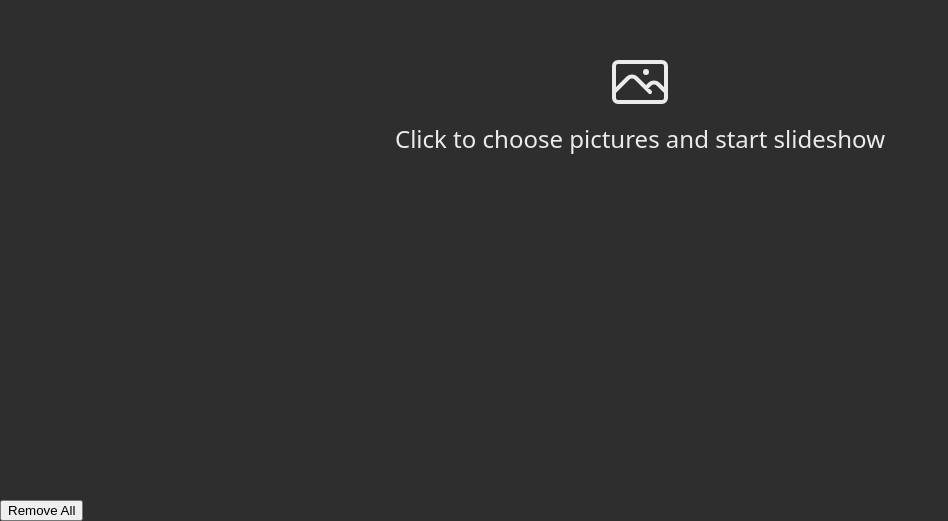
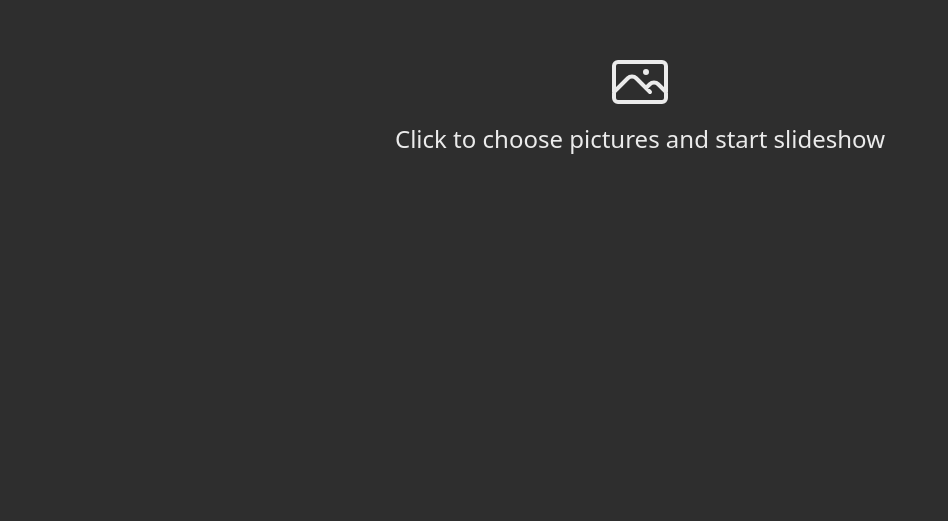
Before and after one commit to kevinmorio/slideshow, a plain HTML site: page index.html in a window 1280 px wide. Shown: the part 302-823 px from the top of the page, without its empty margins (0-948 px from the left). After the commit the page ends 800 px from the top, so only its background shows below. Drawn offline with nearby package versions, Linux system fonts and the light colour scheme.

Commit message:
Remove reset button

```diff
--- a/index.html
+++ b/index.html
@@ -81,7 +81,6 @@
             </svg>
             Click to choose pictures and start slideshow
         </label>
-        <button @click="images = []">Remove All</button>
 
         <template x-for="(image, index) in images" :key="image.name">
             <div class="slideshow-wrapper" x-data="{ show: false }" :style="{ 'z-index': images.length - index }" x-show="show" x-effect="show = true; if (index + 1 != images.length) {setTimeout(() => show = false, (index + 1) * showDuration); setInterval(() => {show = true; setTimeout(() => show = false, (index + 1) * showDuration)}, images.length * showDuration)}" x-transition.opacity.duration.1000ms>
```
